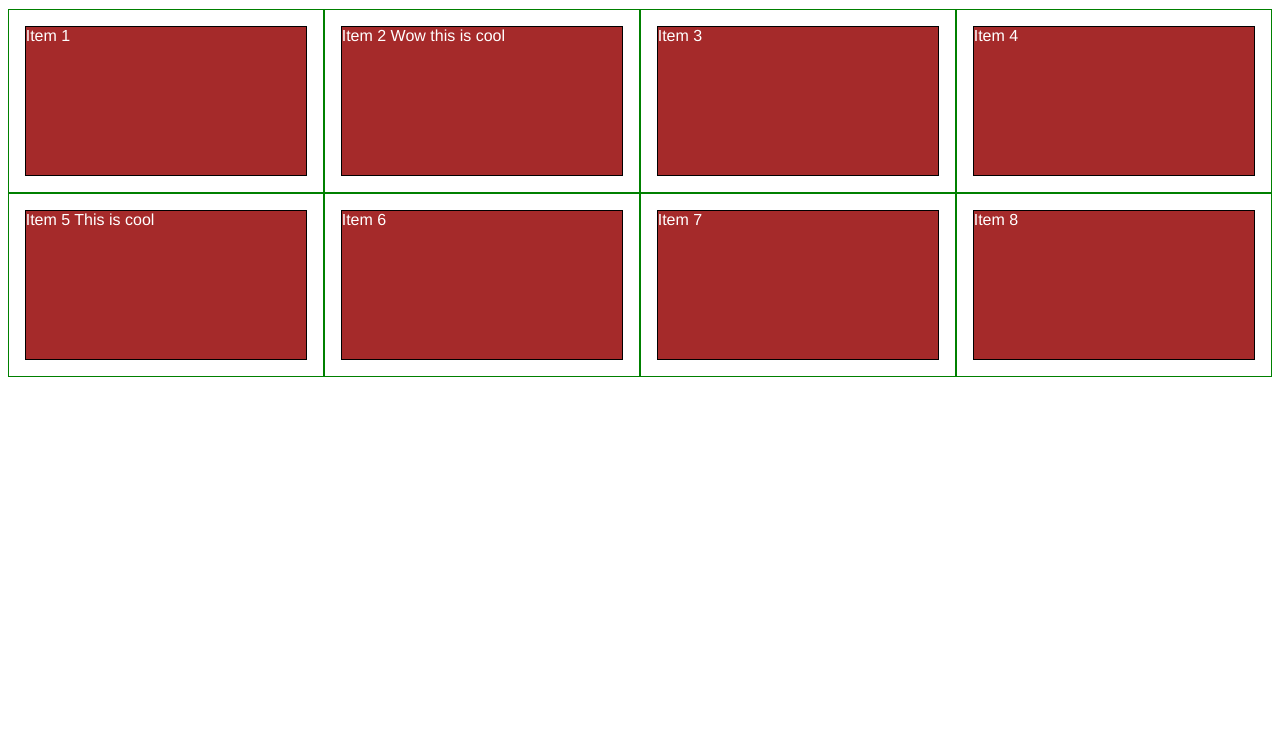
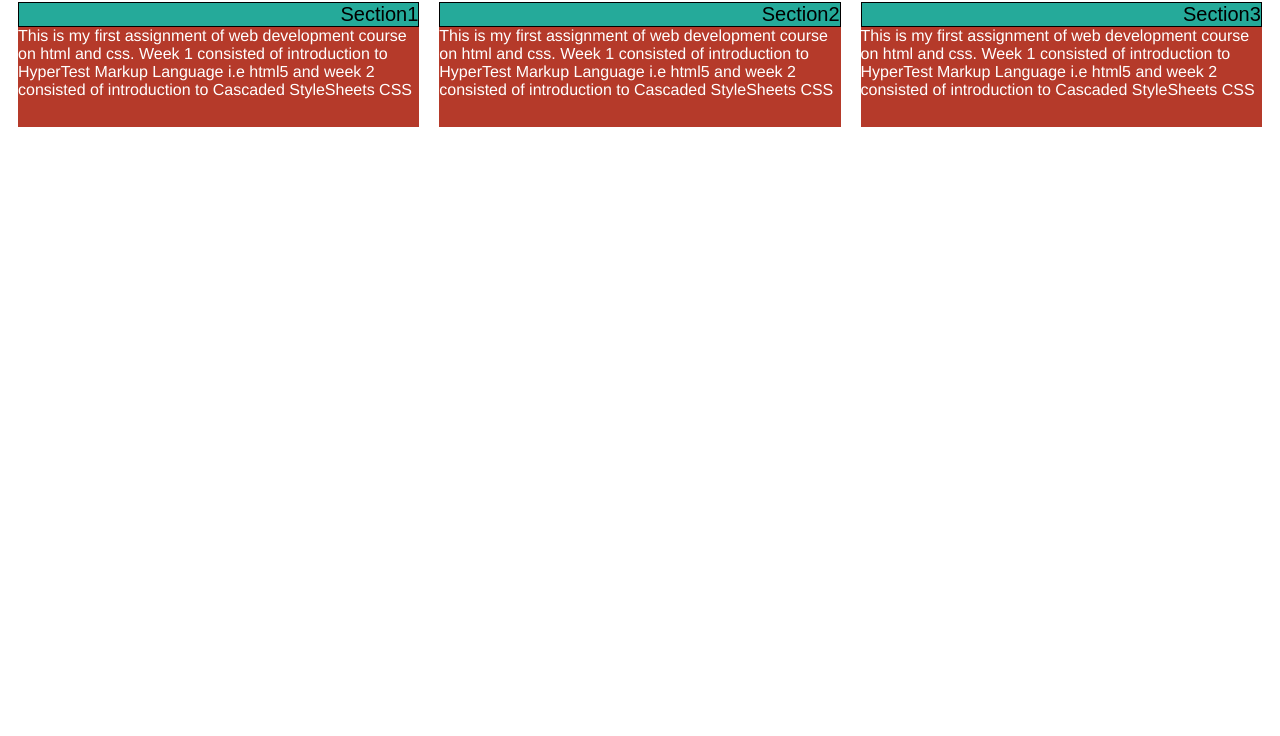
Before and after one commit to jayajotwani/CourseraAssignments, a plain HTML site: page module2-assg/index.html in a window 1280 px wide. Shown: the part 64-800 px from the top of the page. Drawn offline with Linux system fonts and the light colour scheme; files that its build step writes are made by us from their sources.

Commit message:
Assignment Final

```diff
--- a/module2-assg/css/mystyle.css
+++ b/module2-assg/css/mystyle.css
@@ -3,18 +3,31 @@
 /********** Base styles **********/
 * {
   box-sizing: border-box;
+  font-family: Arial, Helvetica, sans-serif;
 }
+
 h1 {
+  font-size: 175%;
   margin-bottom: 15px;
+  text-align: center;
+}
+
+section > header {
+  font-size: 125%;
+  border: 1px solid black;
+  background-color: #25AA9A;
+  text-align: right;
+  margin-right: 10px;
+  margin-left: 10px;
 }
 
 p {
-  border: 1px solid black;
-  background-color: #A52A2A;
-  width: 90%;
-  height: 150px;
-  margin-right: auto;
-  margin-left: auto;
+
+  background-color: #B53A2A;
+  height: 100px;
+  margin-top: 0;
+  margin-right: 10px;
+  margin-left: 10px;
   font-family: Helvetica;
   color: white;
 }
@@ -25,10 +38,9 @@ p {
 }
 
 /********** Large devices only **********/
-@media (min-width: 1200px) {
+@media (min-width: 992px) {
   .col-lg-1, .col-lg-2, .col-lg-3, .col-lg-4, .col-lg-5, .col-lg-6, .col-lg-7, .col-lg-8, .col-lg-9, .col-lg-10, .col-lg-11, .col-lg-12 {
     float: left;
-    border: 1px solid green;
   }
   .col-lg-1 {
     width: 8.33%;
@@ -69,10 +81,9 @@ p {
 }
 
 /********** Medium devices only **********/
-@media (min-width: 950px) and (max-width: 1199px) {
+@media (min-width: 768px) and (max-width: 991px) {
   .col-md-1, .col-md-2, .col-md-3, .col-md-4, .col-md-5, .col-md-6, .col-md-7, .col-md-8, .col-md-9, .col-md-10, .col-md-11, .col-md-12 {
     float: left;
-    border: 1px solid green;
   }
   .col-md-1 {
     width: 8.33%;
--- a/module2-assg/index.html
+++ b/module2-assg/index.html
@@ -3,20 +3,25 @@
 <head>
 <meta charset="utf-8">
 <title>Module2-Assignment</title>
-<link rel="stylesheet" type="text/css" href="mystyle.css">
+<link rel="stylesheet" type="text/css" href="css/mystyle.css">
 </head>
 <body>
+
 <h1>Module2-Assignment</h1>
 
 <div class="row">
-  <div class="col-lg-3 col-md-6"><p>Item 1</p></div>
-  <div class="col-lg-3 col-md-6"><p>Item 2 Wow this is cool</p></div>
-  <div class="col-lg-3 col-md-6"><p>Item 3</p></div>
-  <div class="col-lg-3 col-md-6"><p>Item 4</p></div>
-  <div class="col-lg-3 col-md-6"><p>Item 5 This is cool</p></div>
-  <div class="col-lg-3 col-md-6"><p>Item 6</p></div>
-  <div class="col-lg-3 col-md-6"><p>Item 7</p></div>
-  <div class="col-lg-3 col-md-6"><p>Item 8</p></div>
+  <section class="col-lg-4 col-md-6">
+  	<header>Section1</header>
+  	<p>This is my first assignment of web development course on html and css. Week 1 consisted of introduction to HyperTest Markup Language i.e html5 and week 2 consisted of introduction to Cascaded StyleSheets CSS  </p>
+  </section>
+  <section class="col-lg-4 col-md-6">
+  	<header>Section2</header>
+  	<p>This is my first assignment of web development course on html and css. Week 1 consisted of introduction to HyperTest Markup Language i.e html5 and week 2 consisted of introduction to Cascaded StyleSheets CSS</p>
+  </section>
+  <section class="col-lg-4 col-md-12">
+  	<header>Section3</header>
+  	<p>This is my first assignment of web development course on html and css. Week 1 consisted of introduction to HyperTest Markup Language i.e html5 and week 2 consisted of introduction to Cascaded StyleSheets CSS</p>
+  </section>
 </div>
 
 </body>
```
